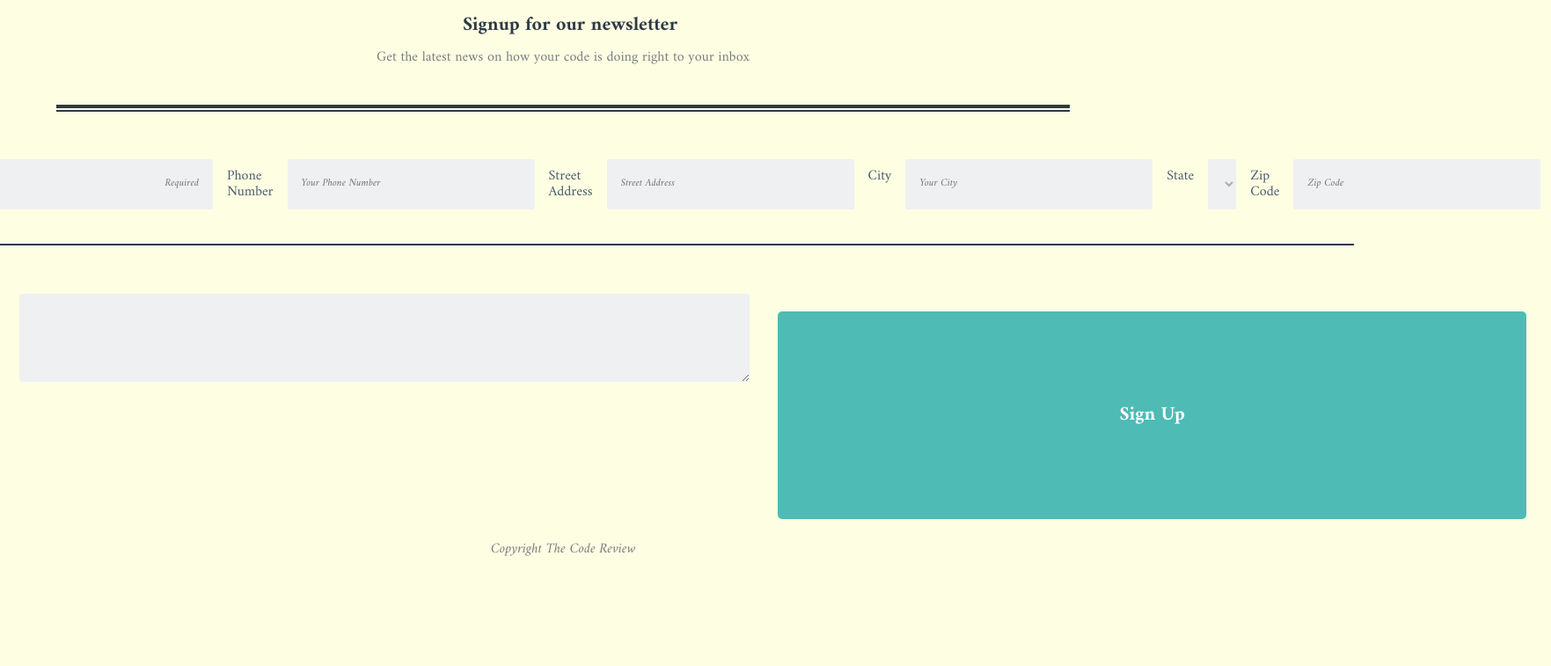
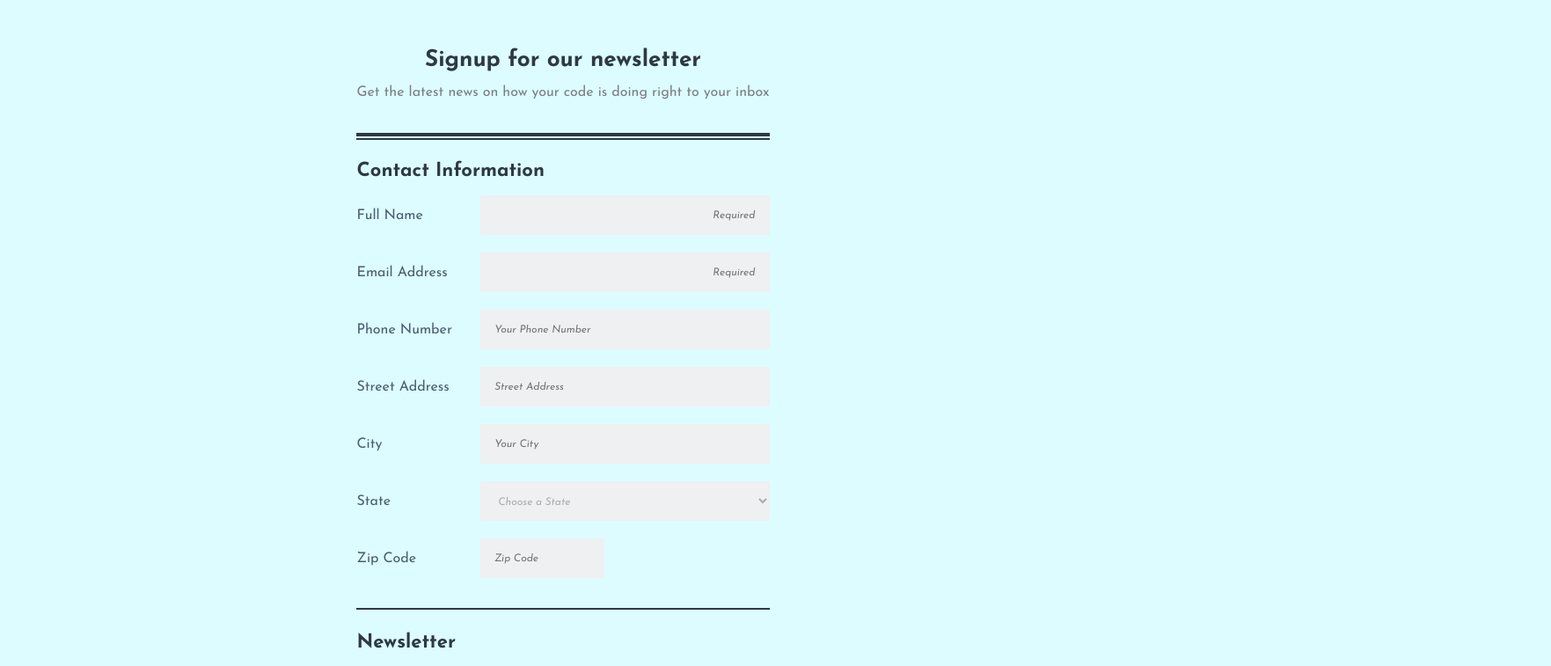
Before and after one commit to alexandravelez-ux-ui/Project-3-Registration-Form, a plain HTML site: page index.html in a window 1280 px wide. Shown: the part 75-832 px from the top of the page at 88% size, 1763 px wide, since content can reach past the window. Before the commit the page ends 800 px from the top, so only its background shows below. Drawn offline with Linux system fonts and the light colour scheme.

Commit message:
Font Changes
Changed font

```diff
--- a/CSS/style.css
+++ b/CSS/style.css
@@ -1,10 +1,12 @@
-@import url('https://fonts.googleapis.com/css2?family=Amiri:ital,wght@0,400;0,700;1,400&display=swap');
+@import url('https://fonts.googleapis.com/css2?family=Josefin+Sans:ital,wght@0,400;0,700;1,400&display=swap');
 
 /* =======================
      BASE STYLES
 =========================*/
 
-*, *:before, *:after {
+*,
+*:before,
+*:after {
   -moz-box-sizing: border-box;
   -webkit-box-sizing: border-box;
   box-sizing: border-box;
@@ -12,23 +14,23 @@
 
 body {
   display: flex;
-    flex-direction:column;
-    margin: 0 0;
+  flex-direction: column;
+  /* margin: 0 0;
   justify-content: center;
   align-items: center;
-    width: 100%;
-    background-color: #FEFEE2;
+  width: 100%; */
+  background-color: #ddfcff;
 }
 
 header {
-  width:100%;
+  width: 100%;
   background-color: #2d3945;
   align-items: center;
   margin: 0 auto;
 }
 
 .format {
-  max-width:100%;
+  max-width: 100%;
   background-color: #c8e0fa;
   align-items: center;
   margin: 0 auto;
@@ -39,29 +41,29 @@ header {
 /*Typography */
 
 h1 {
-  font-family:Amiri;
+  font-family: "Josefin Sans";
   font-size: 20px;
   font-weight: 700;
   line-height: 1.5rem;
   color: white;
   text-transform: uppercase;
   justify-content: center;
-  display:flex;
+  /* display: flex; */
 
 }
 
 h2 {
-  font-family:Amiri;
+  font-family: "Josefin Sans";
   font-size: 22px;
   font-weight: 700;
   line-height: 1.5rem;
   color: #2d3945;
-  text-align:center;
+  text-align: center;
   margin: 4px 0;
 }
 
 h3 {
-  font-family:Amiri;
+  font-family: "Josefin Sans";
   font-size: 17px;
   font-weight: 400;
   line-height: 1.5rem;
@@ -69,17 +71,17 @@ h3 {
 }
 
 h4 {
-  font-family:Amiri;
+  font-family: "Josefin Sans";
   font-size: 12px;
   font-style: italic;
   font-weight: 400;
   line-height: 1.5rem;
-  color:#b3b8bb;
+  color: #b3b8bb;
 }
 
 p {
 
-  font-family:Amiri;
+  font-family: "Josefin Sans";
   font-size: 16px;
   font-weight: 400;
   line-height: 1.0rem;
@@ -91,19 +93,19 @@ p {
 fieldset {
   border: none;
   margin: 0 auto;
-  width:100%;
+  width: 100%;
 }
 
 .button {
   background-color: #4ebbb5;
-  color:white;
+  color: white;
   border-radius: 5px;
-  border:none;
+  border: none;
   padding: 2px 0px;
   align-content: center;
-  font-family:Amiri;
-  font-weight:700;
-  font-size:22px;
+  font-family: "Josefin Sans";
+  font-weight: 700;
+  font-size: 22px;
 
 }
 
@@ -111,14 +113,15 @@ fieldset {
   MOBILE VERSION
 =========================*/
 
-@media (min-width: 320px) {
+
 
 main {
-      margin:0px 14px;
+    max-width: 600px;
+    margin: 0 auto;
 }
 
 header {
-      width:100%;
+  width: 100%;
 }
 
 html {
@@ -135,41 +138,35 @@ fieldset {
 
 
 h1 {
-        justify-content: center;
-        margin: 24px 50px;
+  text-align: center;
+  margin: 24px 0;
 }
 
 h2 {
-      justify-content: center;
+  /* justify-content: center;
   align-items: center;
   display: flex;
-      text-align:center;
+  text-align: center; */
   margin-top: 20px;
-      margin-left:16px;
 }
 
 h3 {
-      text-align:left;
-      margin-left:16px;
-    }
-
-    p {
-      padding:0 40px;
+  text-align: left;
 }
 
 fieldset {
   border: none;
   margin: 0 auto;
-
+  padding: 0;
 }
 
 legend {
-      font-family:Amiri;
+  font-family: "Josefin Sans";
   font-size: 22px;
   font-weight: 700;
   line-height: 1.5rem;
   color: #2d3945;
-      margin-left:16px;
+  /* margin-left: 16px; */
   padding-top: 16px;
 }
 
@@ -177,79 +174,80 @@ fieldset {
   font-size: 16px;
   color: #495d70;
   font-weight: 400;
-        font-family: Amiri;
+  font-family: "Josefin Sans";
   margin: 10px 0px;
-        margin-left:16px;
+  /* margin-left: 16px; */
 }
 
 .required {
-       text-align:left;
+  text-align: left;
 
 }
 
-    /* input[type='text']{
-      text-align:right;
-      } */
-
-      input[type='text']:focus{
-      text-align:left;
+input[type='text']:focus {
+  text-align: left;
 }
 
 .placeholder {
   font-size: 12px;
   font-weight: 400;
-      font-family: Amiri;
+  font-family: "Josefin Sans";
   font-style: italic;
   color: #a8adb2;
   background-color: #eff0f1;
   padding: 16px;
   text-align: left;
   border-radius: 2px 2px;
-      border:none;
-      margin-left:16px;
-    }
-
-    .placeholder#Name {
-      text-align:right;
-    }
-
-    .placeholder#Email {
-      text-align:right;
+  border: none;
+  /* margin-left: 16px; */
 }
 
 input#ZipCode.placeholder {
-      max-width:45%;
+  max-width: 45%;
+}
 
+#Name::placeholder,
+#Email::placeholder {
+  text-align: right;
 }
 
 .input:hover {
   border-color: #009cbd;
 }
 
-    select#State.placeholder {
-      width:95%;
+input[type='text'],
+input[type='email'],
+input[type='tel'],
+select {
+  height: 45px;
+  width: 100%;
+}
+
+.flex-pair {
+  display: flex;
+  flex-direction: column;
+  padding: 5px 0;
 }
 
 fieldset.format {
-      width:100%;
-      background-color:#c8e0fa;
+  width: 100%;
+  background-color: #c8e0fa;
 }
 
-    .placeholder
-    .right {
-      text-align:right;
+.placeholder .right {
+  text-align: right;
 }
 
 #name,
 #email {
-      text-align:right;
+  text-align: right;
 }
 
 hr {
   border: 0;
-      display:block;
-      width: 90%;
-      background-color:#2d3945;
+  display: block;
+  width: 100%;
+  background-color: #2d3945;
   /* height: 4px; */
 }
 
@@ -279,33 +277,33 @@ fieldset {
   height: 2px;
   margin-top: -8px;
   margin-bottom: 10px;
-      width: 80%;
+  width: 100%;
 }
 
 
-    .contact,
+/* .contact,
 .choice,
 .topics {
-      display:flex;
+  display: flex;
   flex-direction: row;
-    }
+} */
 
-    .choice {
+/* .choice {
   font-size: 16px;
   font-weight: 400;
-      font-family: Amiri;
+  font-family: "Amiri";
   font-style: normal;
   color: #495d70;
   justify-content: right;
   align-items: flex-end;
   display: inline-block;
-      flex-direction:column;
+  flex-direction: column;
   line-height: 2rem;
   padding-left: 16px;
-    }
+} */
 
 /* When the checkbox is checked, add a blue background */
-input:checked ~ .checkmark {
+input:checked~.checkmark {
   background-color: #469df7;
 }
 
@@ -331,17 +329,18 @@ textarea:focus {
 .checkbox {
   margin: 12px 8px 12px 0;
   display: inline-block;
-      flex-direction:column;
+  flex-direction: column;
 }
 
 .form {
   padding: 20px 0;
-      max-width:320px;
+  max-width: 320px;
   border-radius: 8px;
   margin: 10px auto;
   background: #eff0f1;
 
 }
+
 input[type="radio"],
 input[type="checkbox"] {
   margin: 0 4px 8px 0;
@@ -355,24 +354,23 @@ textarea:focus {
 
 textarea {
   background-color: #eff0f1;
-      width: 90%;
-      margin: 0 16px;
+  width: 100%;
   height: 100px;
-      border:none;
-      border-radius:4px;
+  border: none;
+  border-radius: 4px;
 }
+
 .button {
   padding: 20px;
-      width: 90%;
-      margin: 0 16px;
-      display:block;
+  width: 100%;
+  /* margin: 0 16px; */
+  display: block;
   /* margin: 0 auto; */
-      margin-top:20px
+  margin-top: 20px
 }
 
 .copyright {
   font-style: italic;
-    }
 }
 
 .input:focus {
@@ -388,4 +386,35 @@ textarea:focus {
 
 @media (min-width: 768px) {
 
+  .flex-pair {
+    flex-direction: row;
+    padding-top: 15px;
   }
+  .contact input,
+  .contact select {
+    flex-grow: 1;
+    flex-basis: 70%;
+  }
+  .contact label {
+    flex-basis: 30%;
+    margin: auto 0;
+  }
+
+  input#ZipCode.placeholder {
+    max-width: 30%;
+  }
+
+  textarea {
+    height: 80px;
+  }
+
+  .button {
+    padding: 15px;
+  }
+
+  h2 {
+    margin-top: 60px;
+    font-size: 26px;
+  }
+
+}
--- a/index.html
+++ b/index.html
@@ -1,53 +1,59 @@
 <!DOCTYPE html>
 <html lang="en">
+
 <head>
   <meta charset="UTF-8">
   <meta name="viewport" content="width=device-width, initial-scale=1.0">
   <link rel="stylesheet" href="css/normalize.css">
   <link rel="stylesheet" href="css/style.css">
-
   <title>The Code Review</title>
 </head>
+
 <body>
   <header>
     <h1>The Code Review</h1>
   </header>
 
-
+  <main>
     <div class="intro">
-
       <h2>Signup for our newsletter</h2>
       <p>Get the latest news on how your code is doing right to your inbox</p>
       <br>
     </div>
-
     <hr>
     <hr class="one">
     <hr class="two">
-
-    <main>
-
-
     <form>
       <fieldset class="contact">
         <legend>Contact Information</legend>
+        <span class="focus-border"></span>
 
+        <div class="flex-pair">
           <label class="label" for="Name">Full Name</label>
-                            <span class="focus-border"></span>
           <input class="placeholder required" type="text" id="Name" name="user_name" placeholder="Required" required>
+        </div>
 
+        <div class="flex-pair">
           <label class="label required" for="Email">Email Address</label>
           <input class="placeholder" type="email" id="Email" name="user_email" placeholder="Required" required>
+        </div>
 
+        <div class="flex-pair">
           <label class="label" for="Phone">Phone Number</label>
-                            <input class="placeholder type="tel" id="Phone" name="user_phone" placeholder="Your Phone Number">
+          <input class="placeholder" type="tel" id="Phone" name="user_phone" placeholder="Your Phone Number">
+        </div>
 
+        <div class="flex-pair">
           <label class="label" for="Address">Street Address</label>
-                            <input class="placeholder " type="text" id="Address" name="user_address" placeholder="Street Address">
+          <input class="placeholder" type="text" id="Address" name="user_address" placeholder="Street Address">
+        </div>
 
+        <div class="flex-pair">
           <label class="label" for="City">City</label>
           <input class="placeholder" type="text" id="City" name="user_city" placeholder="Your City">
+        </div>
 
+        <div class="flex-pair">
           <label class="label" for="State">State</label>
           <select class="placeholder" id="State" name="user_state">
             <option value="">Choose a State</option>
@@ -68,7 +74,7 @@
             <option value="Iowa">Iowa</option>
             <option value="Kansas">Kansas</option>
             <option value="Kentucky">Kentucky</option>
-                                    <option value="Louisiana">Louisiana/option>
+            <option value="Louisiana">Louisiana</option>
             <option value="Maine">Maine</option>
             <option value="Maryland">Maryland</option>
             <option value="Massachusetts">Massachusetts</option>
@@ -102,9 +108,12 @@
             <option value="Wisconsin">Wisconsin</option>
             <option value="Wyoming">Wyoming</option>
           </select>
+        </div>
 
+        <div class="flex-pair">
           <label class="label" for="ZipCode">Zip Code</label>
           <input class="placeholder" type="text" id="ZipCode" name="user_zipcode" placeholder="Zip Code">
+        </div>
       </fieldset>
 
       <br>
@@ -117,26 +126,27 @@
           <h3>Select the newsletter you'd like to receive</h3>
 
           <div class="choice" id="subscription">
-                                            <input type="checkbox" name="HTML-Newsletter" id="HTML-Newsletter"><label class="container" for="HTML-Newsletter">HTML News</label><br>
-                                            <input type="checkbox" name="CSS-News" id="CSS-News"><label class="container" for="CSS-News">CSS News</label><br>
-                                            <input type="checkbox" name="Javascript-News" id="Javascript-News"><label class="container" for="Javascript-News">Javascript News</label>
+            <input type="checkbox" name="HTML-Newsletter" id="HTML-Newsletter"><label class="container"
+              for="HTML-Newsletter">HTML News</label><br>
+            <input type="checkbox" name="CSS-News" id="CSS-News"><label class="container" for="CSS-News">CSS
+              News</label><br>
+            <input type="checkbox" name="Javascript-News" id="Javascript-News"><label class="container"
+              for="Javascript-News">Javascript News</label>
           </div>
 
           <h3>Newsletter Format</h3>
-                                    <div class="choice"  id="format">
-                                        <input type="radio" name="HTML" id="HTML"><label class="container" for="HTML">HTML</label><br>
-                                        <input type="radio" name="Text" id="Text"><label class="container" for="Text">Plain Text</label>
+          <div class="choice" id="format">
+            <input type="radio" name="format" id="HTML"><label class="container" for="HTML">HTML</label><br>
+            <input type="radio" name="format" id="Text"><label class="container" for="Text">Plain Text</label>
           </div>
 
-                            <h3>Other topics you'd like to hear about</h3>
+          <h3>Other topics you'd like to hear about<h3>
           <textarea id="topics" name="user_topics"></textarea>
-
 
           <button class="button" type="submit">Sign Up</button>
         </fieldset>
       </div>
     </form>
-
 
   </main>
 
@@ -145,4 +155,5 @@
   </footer>
 
 </body>
+
 </html>
```
Lines whose indentation alone changed are shown as unchanged.
